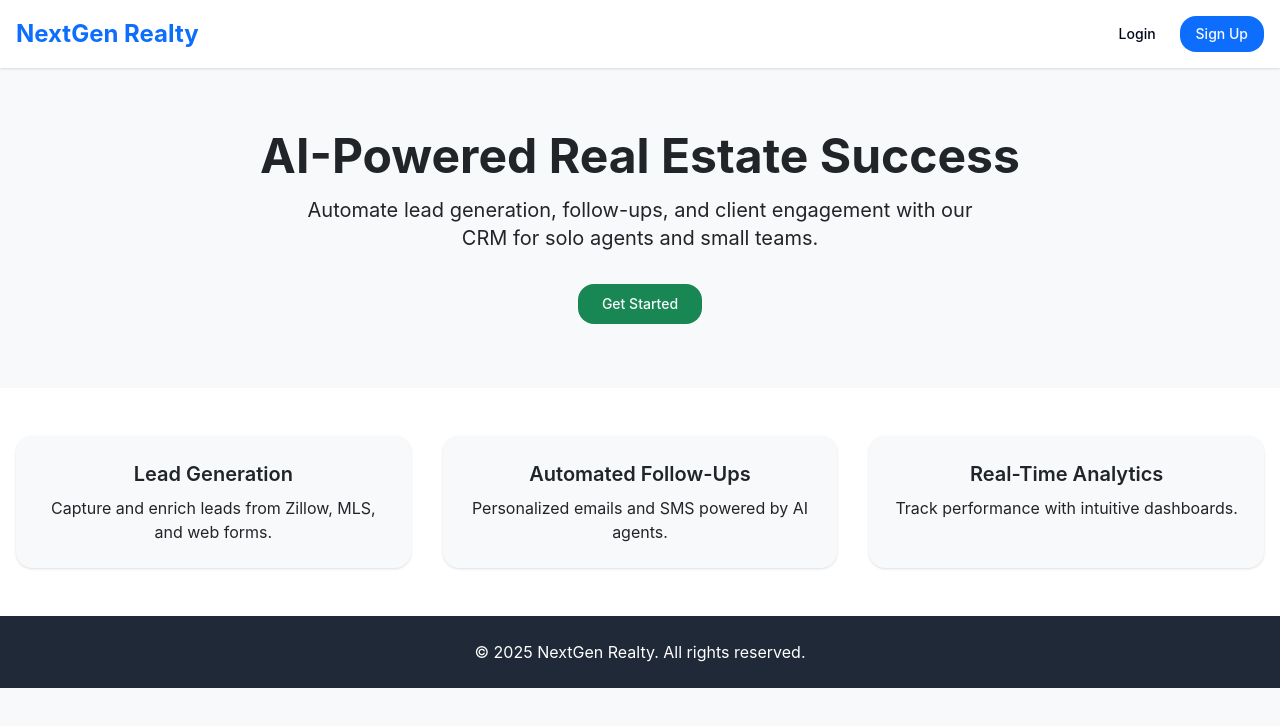
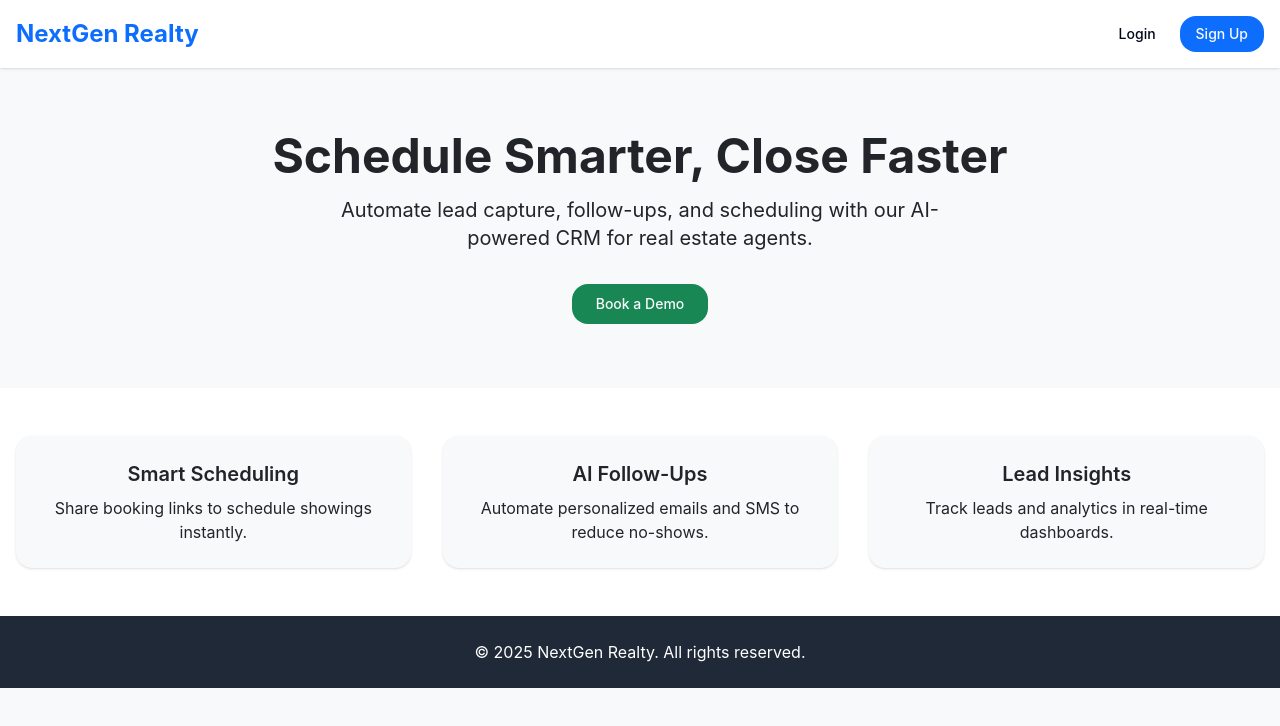
Before and after one commit to m4apollo/nextgen-realty-frontend, a Next.js app: page / in a window 1280 px wide. Shown: the top 726 px of the page. Built offline with nearby package versions, Linux system fonts and the light colour scheme.

Commit message:
Add Close.com-inspired homepage and functional login, signup, get-started pages

```diff
--- a/src/app/get-started/page.tsx
+++ b/src/app/get-started/page.tsx
@@ -1 +1,39 @@
-export default function GetStarted() { return <div>Get Started Page (Coming Soon)</div>; }
+"use client";
+
+import { Button } from "@/components/ui/button";
+import { Input } from "@/components/ui/input";
+import { Label } from "@/components/ui/label";
+import { Calendar } from "@/components/ui/calendar";
+import { useState } from "react";
+
+export default function GetStarted() {
+  const [date, setDate] = useState<Date | undefined>(new Date());
+
+  return (
+    <div className="min-h-screen bg-[#F8F9FA] font-['Inter',sans-serif] flex items-center justify-center">
+      <div className="bg-white p-8 rounded-2xl shadow-sm w-full max-w-md">
+        <h1 className="text-2xl font-bold text-[#212529] mb-6">Book a Demo</h1>
+        <form>
+          <div className="mb-4">
+            <Label htmlFor="name" className="text-[#212529]">Full Name</Label>
+            <Input id="name" type="text" placeholder="Enter your name" className="rounded-2xl" />
+          </div>
+          <div className="mb-4">
+            <Label htmlFor="email" className="text-[#212529]">Email</Label>
+            <Input id="email" type="email" placeholder="Enter your email" className="rounded-2xl" />
+          </div>
+          <div className="mb-6">
+            <Label className="text-[#212529]">Preferred Date</Label>
+            <Calendar
+              mode="single"
+              selected={date}
+              onSelect={setDate}
+              className="rounded-2xl border"
+            />
+          </div>
+          <Button type="submit" className="w-full bg-[#198754] hover:bg-[#157347] rounded-2xl">Schedule Demo</Button>
+        </form>
+      </div>
+    </div>
+  );
+}
--- a/src/app/login/page.tsx
+++ b/src/app/login/page.tsx
@@ -1 +1,26 @@
-export default function Login() { return <div>Login Page (Coming Soon)</div>; }
+"use client";
+
+import { Button } from "@/components/ui/button";
+import { Input } from "@/components/ui/input";
+import { Label } from "@/components/ui/label";
+
+export default function Login() {
+  return (
+    <div className="min-h-screen bg-[#F8F9FA] font-['Inter',sans-serif] flex items-center justify-center">
+      <div className="bg-white p-8 rounded-2xl shadow-sm w-full max-w-md">
+        <h1 className="text-2xl font-bold text-[#212529] mb-6">Log in to NextGen Realty</h1>
+        <form>
+          <div className="mb-4">
+            <Label htmlFor="email" className="text-[#212529]">Email</Label>
+            <Input id="email" type="email" placeholder="Enter your email" className="rounded-2xl" />
+          </div>
+          <div className="mb-6">
+            <Label htmlFor="password" className="text-[#212529]">Password</Label>
+            <Input id="password" type="password" placeholder="Enter your password" className="rounded-2xl" />
+          </div>
+          <Button type="submit" className="w-full bg-[#0D6EFD] hover:bg-[#0B5ED7] rounded-2xl">Log In</Button>
+        </form>
+      </div>
+    </div>
+  );
+}
--- a/src/app/page.tsx
+++ b/src/app/page.tsx
@@ -24,13 +24,13 @@ export default function Home() {
       {/* Hero Section */}
       <section className="container mx-auto px-4 py-16 text-center">
         <h2 className="text-4xl md:text-5xl font-bold text-[#212529] mb-4">
-          AI-Powered Real Estate Success
+          Schedule Smarter, Close Faster
         </h2>
         <p className="text-lg md:text-xl text-[#212529] mb-8 max-w-2xl mx-auto">
-          Automate lead generation, follow-ups, and client engagement with our CRM for solo agents and small teams.
+          Automate lead capture, follow-ups, and scheduling with our AI-powered CRM for real estate agents.
         </p>
         <Button size="lg" className="bg-[#198754] hover:bg-[#157347] rounded-2xl" asChild>
-          <Link href="/get-started">Get Started</Link>
+          <Link href="/get-started">Book a Demo</Link>
         </Button>
       </section>
 
@@ -38,16 +38,16 @@ export default function Home() {
       <section className="container mx-auto px-4 py-12 bg-white">
         <div className="grid grid-cols-1 md:grid-cols-3 gap-8">
           <div className="text-center p-6 bg-[#F8F9FA] rounded-2xl shadow-sm">
-            <h3 className="text-xl font-semibold text-[#212529] mb-2">Lead Generation</h3>
-            <p className="text-[#212529]">Capture and enrich leads from Zillow, MLS, and web forms.</p>
+            <h3 className="text-xl font-semibold text-[#212529] mb-2">Smart Scheduling</h3>
+            <p className="text-[#212529]">Share booking links to schedule showings instantly.</p>
           </div>
           <div className="text-center p-6 bg-[#F8F9FA] rounded-2xl shadow-sm">
-            <h3 className="text-xl font-semibold text-[#212529] mb-2">Automated Follow-Ups</h3>
-            <p className="text-[#212529]">Personalized emails and SMS powered by AI agents.</p>
+            <h3 className="text-xl font-semibold text-[#212529] mb-2">AI Follow-Ups</h3>
+            <p className="text-[#212529]">Automate personalized emails and SMS to reduce no-shows.</p>
           </div>
           <div className="text-center p-6 bg-[#F8F9FA] rounded-2xl shadow-sm">
-            <h3 className="text-xl font-semibold text-[#212529] mb-2">Real-Time Analytics</h3>
-            <p className="text-[#212529]">Track performance with intuitive dashboards.</p>
+            <h3 className="text-xl font-semibold text-[#212529] mb-2">Lead Insights</h3>
+            <p className="text-[#212529]">Track leads and analytics in real-time dashboards.</p>
           </div>
         </div>
       </section>
--- a/src/app/signup/page.tsx
+++ b/src/app/signup/page.tsx
@@ -1 +1,30 @@
-export default function SignUp() { return <div>Sign Up Page (Coming Soon)</div>; }
+"use client";
+
+import { Button } from "@/components/ui/button";
+import { Input } from "@/components/ui/input";
+import { Label } from "@/components/ui/label";
+
+export default function SignUp() {
+  return (
+    <div className="min-h-screen bg-[#F8F9FA] font-['Inter',sans-serif] flex items-center justify-center">
+      <div className="bg-white p-8 rounded-2xl shadow-sm w-full max-w-md">
+        <h1 className="text-2xl font-bold text-[#212529] mb-6">Sign Up for NextGen Realty</h1>
+        <form>
+          <div className="mb-4">
+            <Label htmlFor="name" className="text-[#212529]">Full Name</Label>
+            <Input id="name" type="text" placeholder="Enter your name" className="rounded-2xl" />
+          </div>
+          <div className="mb-4">
+            <Label htmlFor="email" className="text-[#212529]">Email</Label>
+            <Input id="email" type="email" placeholder="Enter your email" className="rounded-2xl" />
+          </div>
+          <div className="mb-6">
+            <Label htmlFor="password" className="text-[#212529]">Password</Label>
+            <Input id="password" type="password" placeholder="Create a password" className="rounded-2xl" />
+          </div>
+          <Button type="submit" className="w-full bg-[#0D6EFD] hover:bg-[#0B5ED7] rounded-2xl">Sign Up</Button>
+        </form>
+      </div>
+    </div>
+  );
+}
```
